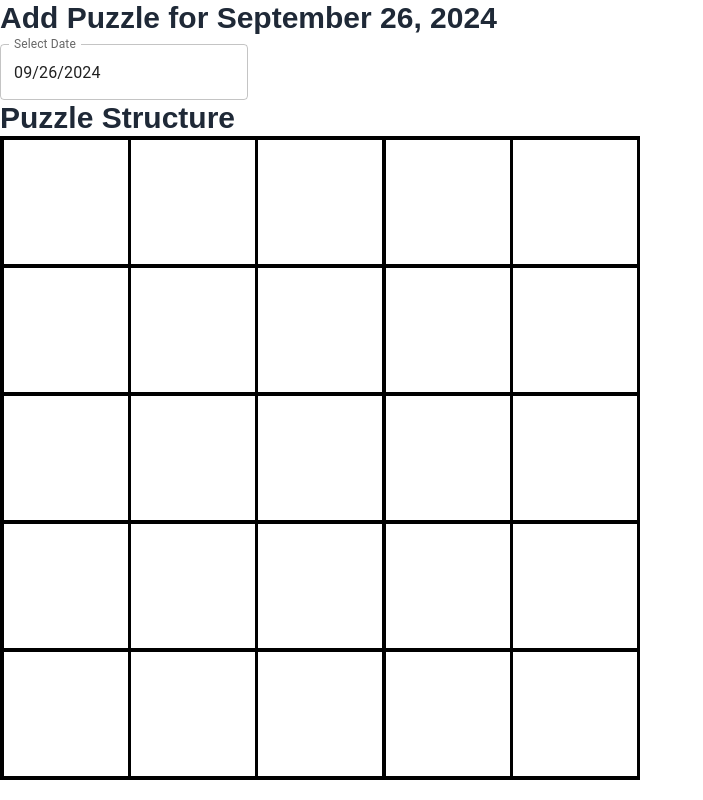
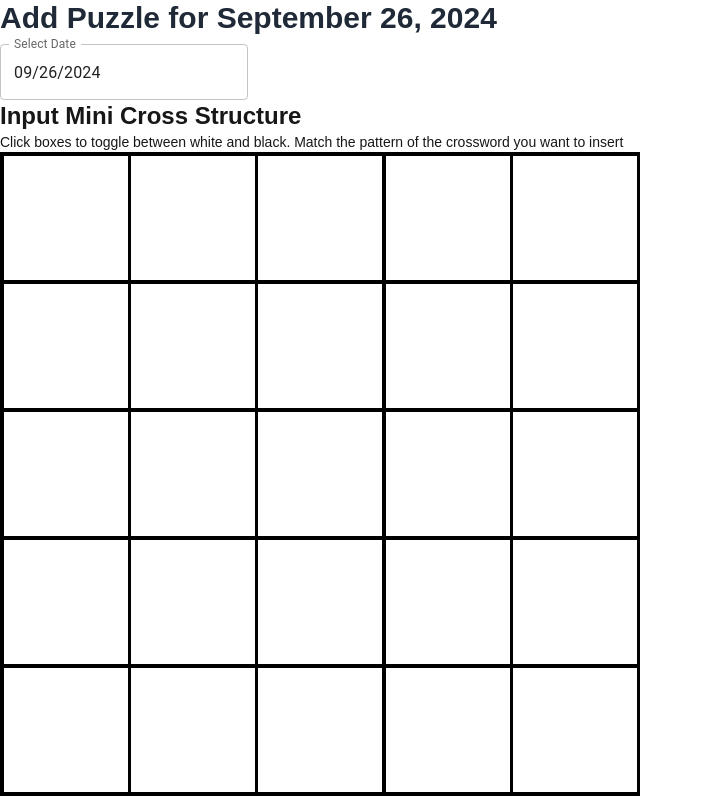
Before and after one commit to JoshuaOStafford/mini-cross-hustler, a Next.js app: page /add_puzzle in a window 1280 px wide. Shown: the whole page, without its empty margins (0-703 px from the left). Built offline with nearby package versions, Linux system fonts and the light colour scheme.

Commit message:
Changed Step to better reflect UX Submission Flow and added Instructions component.

```diff
--- a/app/components/AddPuzzle.tsx
+++ b/app/components/AddPuzzle.tsx
@@ -3,12 +3,22 @@ import React, { useState } from "react";
 import DateSelector from "@components/DateSelector";
 import dayjs from "dayjs";
 import PuzzleStructure from "./PuzzleStructure";
+import Instructions from "@components/Instructions";
 
-enum Step {
+
+export enum Step {
     Structure,
-    Order,
+    WordInfo,
     Time,
-    Submit
+    Submitting,
+    Submitted,
+    Error
+}
+
+export interface Word {
+    name: string;
+    known: "yes" | "with_clue" | "no";
+    order: number;
 }
 
 const AddPuzzle = () => {
@@ -16,13 +26,16 @@ const AddPuzzle = () => {
     const [time, setTime] = useState(0);
     const [structure, setStructure] = useState("");
     const [words, setWords] = useState<string[]>([]);
-    const [order, setOrder] = useState<string[]>([]);
+    const [wordsData, setWordsData] = useState<Word[]>([]);
     const [currentStep, setCurrentStep] = useState<Step>(Step.Structure);
+
+    // will need to pass date, time, structure, and wordsData to database on submit
 
     return (
         <div>
         <h1>Add Puzzle for {date ? dayjs(date).format("MMMM D, YYYY") : ""}</h1>
         <DateSelector date={date} setDate={setDate} />
+        <Instructions currentStep={currentStep} />
         <PuzzleStructure structure={structure} setStructure={setStructure} />
         </div>
     );
--- a/app/components/Instructions.tsx
+++ b/app/components/Instructions.tsx
@@ -0,0 +1,46 @@
+import React from "react";
+import { Step } from "@components/AddPuzzle";
+
+type InstructionProps = {
+  currentStep: Step;
+};
+
+const Instructions = ({ currentStep }: InstructionProps) => {
+  let prompt = "";
+  let details = ""
+  switch (currentStep) {
+    case Step.Structure:
+      prompt = "Input Mini Cross Structure";
+      details = "Click boxes to toggle between white and black. Match the pattern of the crossword you want to insert";
+      break;
+    case Step.WordInfo:
+      prompt = "Tell us more about each word";
+      break;
+    case Step.Time:
+      prompt = "How log did it take you to solve it?";
+      break;
+    case Step.Submitting:
+      prompt = "Submitting...";
+      break;
+    case Step.Submitted:
+      prompt = "Success!";
+      details = "Your puzzle was saved.";
+      break;
+    case Step.Error:
+        prompt = "Oh uh";
+        details = "You did nothing wrong, but something went wrong on our end. We will fix it shortly. Please check back later";
+        break;
+    default:
+      throw new Error(`Unexpected Step enum value: ${currentStep}`);
+  }
+
+
+    return (
+    <div>
+        <h2 className="text-2xl font-bold">{prompt}</h2>
+        <p className="text-sm">{details}</p>
+    </div>
+  );
+};
+
+export default Instructions;
--- a/app/components/PuzzleStructure.tsx
+++ b/app/components/PuzzleStructure.tsx
@@ -23,7 +23,6 @@ const PuzzleStructure = ({ structure, setStructure }: PuzzleStructureProps) => {
 
     return (
         <div>
-            <h1>Puzzle Structure</h1>
             <div className="border-black border-2 box-border w-1/2">
             <div className="grid grid-cols-5">
                 {indexes.map((char, index) => (
```
